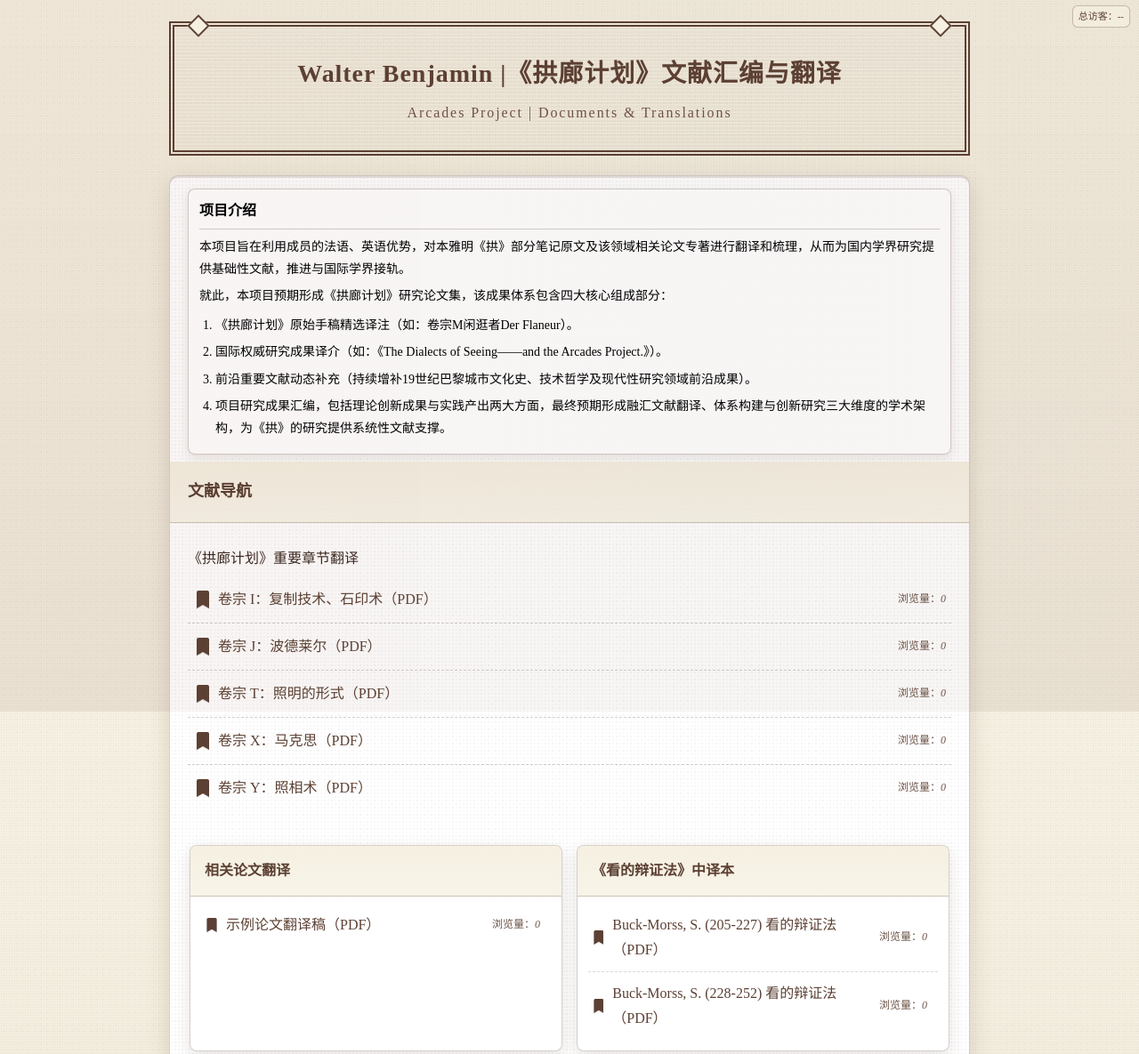
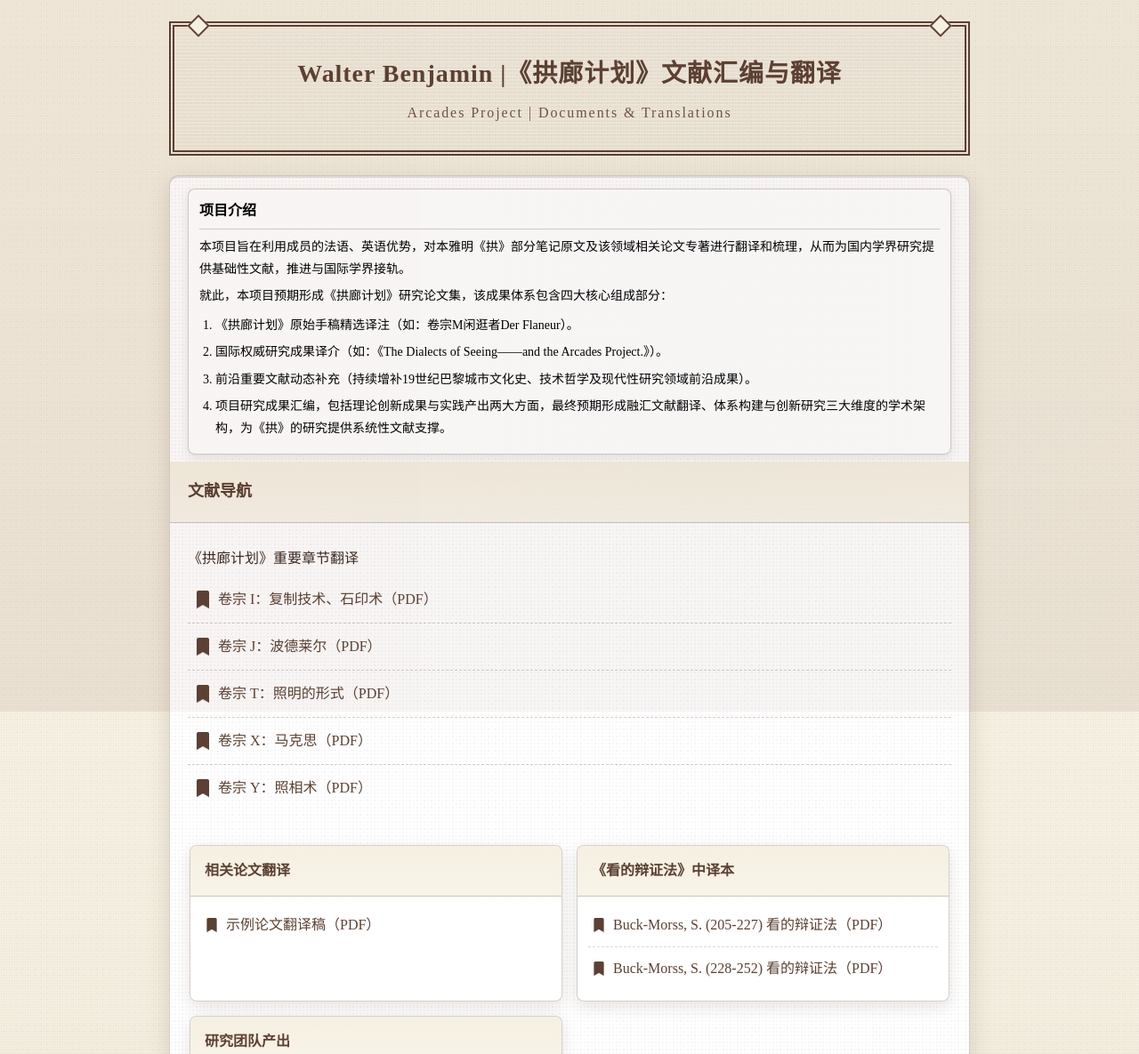
Before and after one commit to Darious-DA/arcadesprojects, a plain HTML site: page docs/index.html in a window 1280 px wide. Shown: the top 1185 px of the page at 89% size. Drawn offline with Linux system fonts and the light colour scheme; no server answers.

Commit message:
Update index.html

```diff
--- a/docs/index.html
+++ b/docs/index.html
@@ -89,20 +89,6 @@
       font-size: clamp(12px, 2.4vw, 16px);
       color: var(--ink-soft);
       letter-spacing: .12em;
-    }
-    .title-frame.shrink { padding: 14px 12px; border-width: 4px; }
-    .title-frame.shrink .title-cn { font-size: 18px; }
-    .visitor-badge {
-      position: fixed;
-      top: 6px;
-      right: 10px;
-      font-size: 11px;
-      color: var(--coffee);
-      background: rgba(245,240,225,.7);
-      border: 1px solid rgba(92,64,51,.3);
-      padding: 2px 6px;
-      border-radius: 6px;
-      z-index: 20;
     }
     .sheet {
       margin-top: 22px;
@@ -199,13 +185,7 @@
     .list li:hover { border-bottom: 1px solid rgba(92,64,51,.5); }
     a.link:hover { color: var(--warm-red); }
     .list li:hover a.link::before { animation: wobble .4s ease both; }
-    .view-inline {
-      font-size: 12px;
-      color: var(--coffee);
-      opacity: .9;
-      white-space: nowrap;
-      padding-right: 6px;
-    }
+
     .note {
       color: rgba(92,64,51,.8);
       font-size: 14px;
@@ -310,15 +290,13 @@
     @media (max-width: 768px) {
       .wrap { padding: 16px; }
       .sections { grid-template-columns: 1fr; }
-      .visitor-badge { font-size: 10px; top: 6px; right: 8px; }
     }
   </style>
 </head>
 <body>
-  <div class="visitor-badge">总访客：<span id="totalVisitors">--</span></div>
   <div class="wrap">
     <header class="title-frame">
-      <div class="title-cn" id="titleType" data-text="Walter Benjamin |《拱廊计划》文献汇编与翻译">Walter Benjamin |《拱廊计划》文献汇编与翻译</div>
+      <div class="title-cn">Walter Benjamin |《拱廊计划》文献汇编与翻译</div>
       <div class="title-en">Arcades Project | Documents & Translations</div>
     </header>
 
@@ -339,24 +317,19 @@
         <div class="group-title">《拱廊计划》重要章节翻译</div>
         <ul class="list">
           <li>
-            <a class="link" href="arcade\benjamin-i-das-Interieur-die Spur.pdf" target="_blank" data-key="arcade\benjamin-i-das-Interieur-die Spur.pdf">卷宗 I：复制技术、石印术（PDF）</a>
-            <span class="view-inline">浏览量：<em>0</em></span>
+            <a class="link" href="arcade\benjamin-i-das-Interieur-die Spur.pdf" target="_blank">卷宗 I：复制技术、石印术（PDF）</a>
           </li>
           <li>
-            <a class="link" href="arcade/benjamin-j-baudelaire.pdf" target="_blank" data-key="arcade/benjamin-j-baudelaire.pdf">卷宗 J：波德莱尔（PDF）</a>
-            <span class="view-inline">浏览量：<em>0</em></span>
+            <a class="link" href="arcade/benjamin-j-baudelaire.pdf" target="_blank">卷宗 J：波德莱尔（PDF）</a>
           </li>
           <li>
-            <a class="link" href="arcade/benjamin-t-beleuchtungsarten.pdf" target="_blank" data-key="arcade/benjamin-t-beleuchtungsarten.pdf">卷宗 T：照明的形式（PDF）</a>
-            <span class="view-inline">浏览量：<em>0</em></span>
+            <a class="link" href="arcade/benjamin-t-beleuchtungsarten.pdf" target="_blank">卷宗 T：照明的形式（PDF）</a>
           </li>
           <li>
-            <a class="link" href="arcade/benjamin-x-marx.pdf" target="_blank" data-key="arcade/benjamin-x-marx.pdf">卷宗 X：马克思（PDF）</a>
-            <span class="view-inline">浏览量：<em>0</em></span>
+            <a class="link" href="arcade/benjamin-x-marx.pdf" target="_blank">卷宗 X：马克思（PDF）</a>
           </li>
           <li>
-            <a class="link" href="arcade/benjamin-y-die-photographic.pdf" target="_blank" data-key="arcade/benjamin-y-die-photographic.pdf">卷宗 Y：照相术（PDF）</a>
-            <span class="view-inline">浏览量：<em>0</em></span>
+            <a class="link" href="arcade/benjamin-y-die-photographic.pdf" target="_blank">卷宗 Y：照相术（PDF）</a>
           </li>
         </ul>
         <div class="note"></div>
@@ -367,8 +340,7 @@
             <div class="body">
               <ul>
                 <li>
-                  <a href="papers\zhanwei.papers.pdf" target="_blank" data-key="papers\zhanwei.papers.pdf">示例论文翻译稿（PDF）</a>
-                  <span class="view-inline">浏览量：<em>0</em></span>
+                  <a href="papers\zhanwei.papers.pdf" target="_blank">示例论文翻译稿（PDF）</a>
                 </li>
               </ul>
             </div>
@@ -378,12 +350,10 @@
             <div class="body">
               <ul>
                 <li>
-                  <a href="dialectic\Buck-Morss,S-The-Dialectics-of-Seeing-205-227.pdf" target="_blank" data-key="dialectic\Buck-Morss,S-The-Dialectics-of-Seeing-205-227.pdf">Buck-Morss, S. (205-227) 看的辩证法（PDF）</a>
-                  <span class="view-inline">浏览量：<em>0</em></span>
+                  <a href="dialectic\Buck-Morss,S-The-Dialectics-of-Seeing-205-227.pdf" target="_blank">Buck-Morss, S. (205-227) 看的辩证法（PDF）</a>
                 </li>
                 <li>
-                  <a href="dialectic\Buck-Morss,S-The-Dialectics-of-Seeing-228-252.pdf" target="_blank" data-key="dialectic\Buck-Morss,S-The-Dialectics-of-Seeing-228-252.pdf">Buck-Morss, S. (228-252) 看的辩证法（PDF）</a>
-                  <span class="view-inline">浏览量：<em>0</em></span>
+                  <a href="dialectic\Buck-Morss,S-The-Dialectics-of-Seeing-228-252.pdf" target="_blank">Buck-Morss, S. (228-252) 看的辩证法（PDF）</a>
                 </li>
               </ul>
             </div>
@@ -393,8 +363,7 @@
             <div class="body">
               <ul>
                 <li>
-                  <a href="team\zhanwei.team-report.pdf" target="_blank" data-key="team\zhanwei.team-report.pdf">示例研究团队报告（PDF）</a>
-                  <span class="view-inline">浏览量：<em>0</em></span>
+                  <a href="team\zhanwei.team-report.pdf" target="_blank">示例研究团队报告（PDF）</a>
                 </li>
               </ul>
             </div>
@@ -423,35 +392,5 @@
     })();
   </script>
 
-  <script>
-    ;(function(){
-      var NS = 'gljh_academic_v1';
-      var api = 'https://api.countapi.xyz';
-      function encKey(v){ try { return encodeURIComponent(btoa(v)); } catch(e){ return encodeURIComponent(v); } }
-      function set(el, val){ if (el) el.textContent = String(val||0); }
-      function get(key){ return fetch(api + '/get/' + NS + '/' + key, {mode:'cors'}).then(r=>r.json()); }
-      function hit(key){ return fetch(api + '/hit/' + NS + '/' + key, {mode:'cors'}).then(r=>r.json()); }
-      hit('visitors').then(function(d){ set(document.getElementById('totalVisitors'), d.value); }).catch(function(){});
-      document.querySelectorAll('a.link[data-key], .section-card .body a[data-key]').forEach(function(a){
-        var k = encKey(a.getAttribute('data-key'));
-        var container = a.parentElement;
-        var em = container && container.querySelector('.view-inline em');
-        if (em) {
-          get(k).then(function(d){ set(em, d.value); }).catch(function(){ set(em, 0); });
-        }
-        a.addEventListener('click', function(){
-          hit(k).then(function(d){ if (em) set(em, d.value); }).catch(function(){});
-        }, {passive:true});
-      });
-      document.querySelectorAll('.section-card.clickable').forEach(function(sec){
-        var target = sec.getAttribute('data-open');
-        if (!target) return;
-        sec.addEventListener('click', function(e){
-          if (e.target.closest('a')) return;
-          window.open(target, '_blank');
-        });
-      });
-    })();
-  </script>
 </body>
 </html>
```
